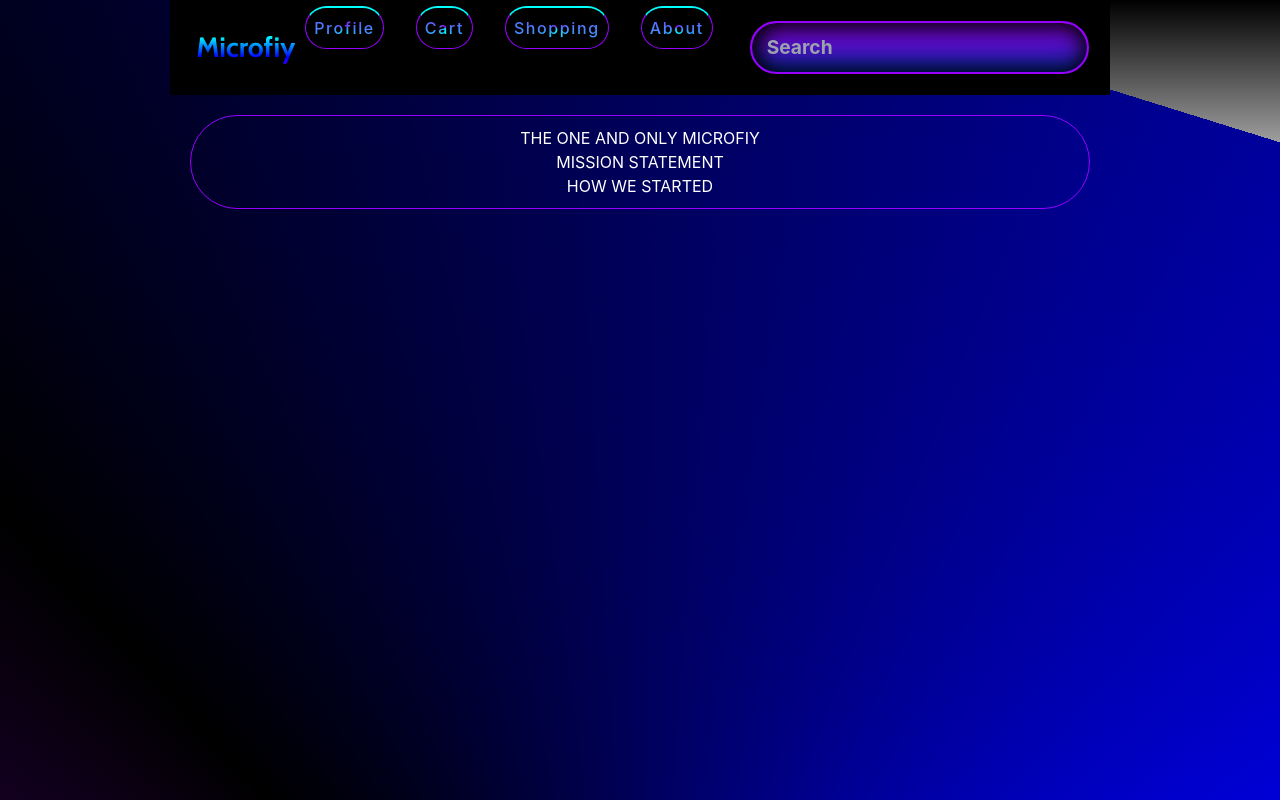
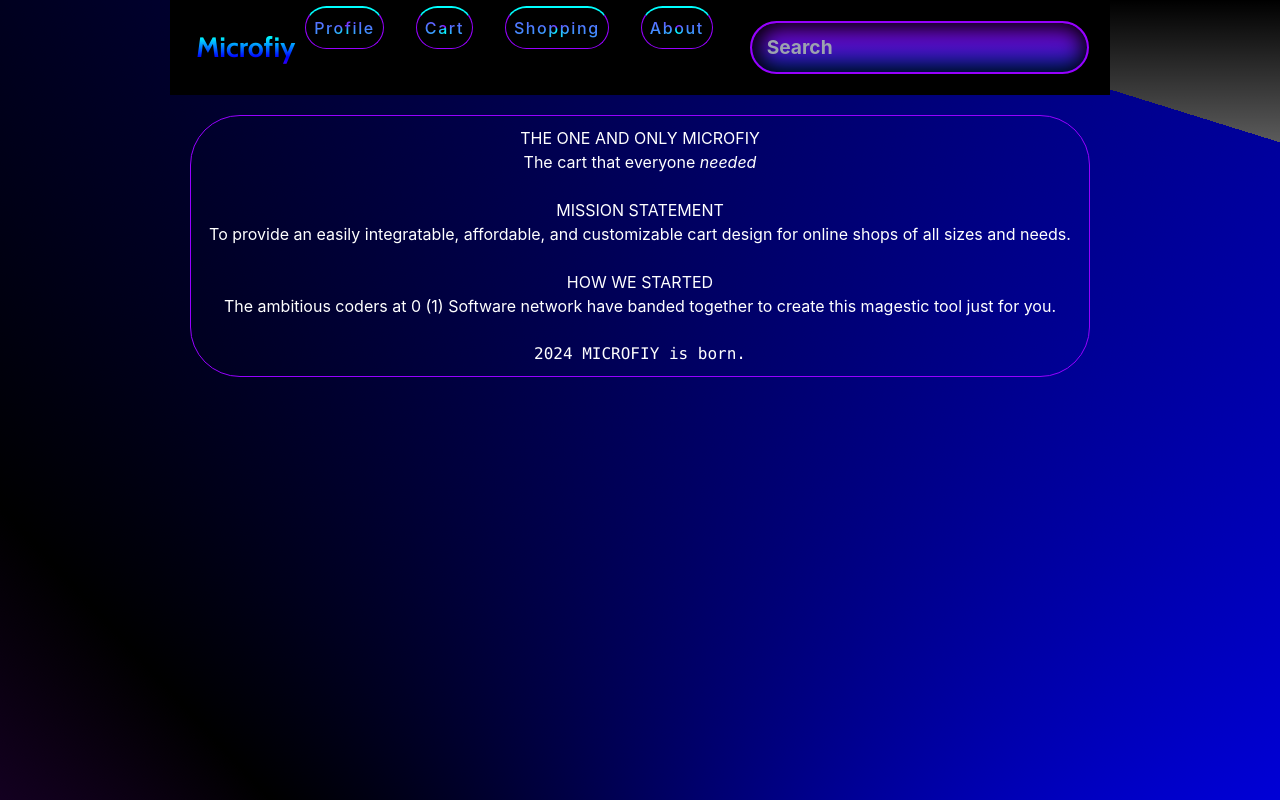
Before and after one commit to trickell/microcart, a Next.js app: page /about in a window 1280 px wide. Built offline with nearby package versions, Linux system fonts and the light colour scheme.

Commit message:
-added some bits to the about page

```diff
--- a/src/app/about/page.js
+++ b/src/app/about/page.js
@@ -4,8 +4,16 @@ export default function About() {
     return (
         <div className="about">
        <div>THE ONE AND ONLY MICROFIY</div>
+       <p>The cart that everyone <em>needed</em></p>
+       <br></br>
        <div>MISSION STATEMENT</div>
+       <p>To provide an easily integratable, affordable, and customizable cart design for online shops of all sizes and needs.</p>
+       <br></br>
        <div>HOW WE STARTED</div>
+       <p>The ambitious coders at 0 (1) Software network have banded together to create this magestic tool just for you.</p>
+       <br></br>
+       <code>2024 MICROFIY is born.</code>
        </div>
+
     )
 }
```
